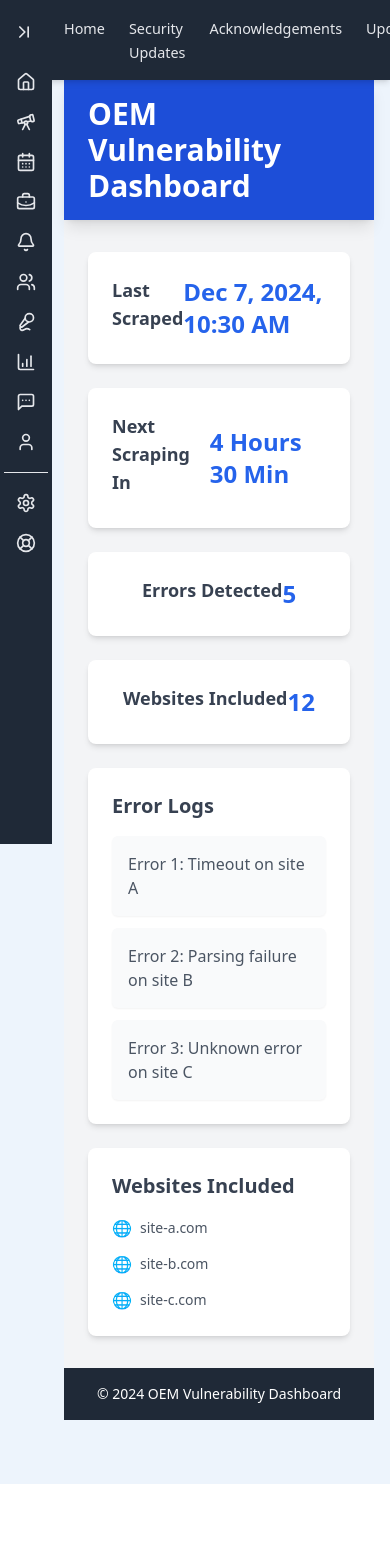
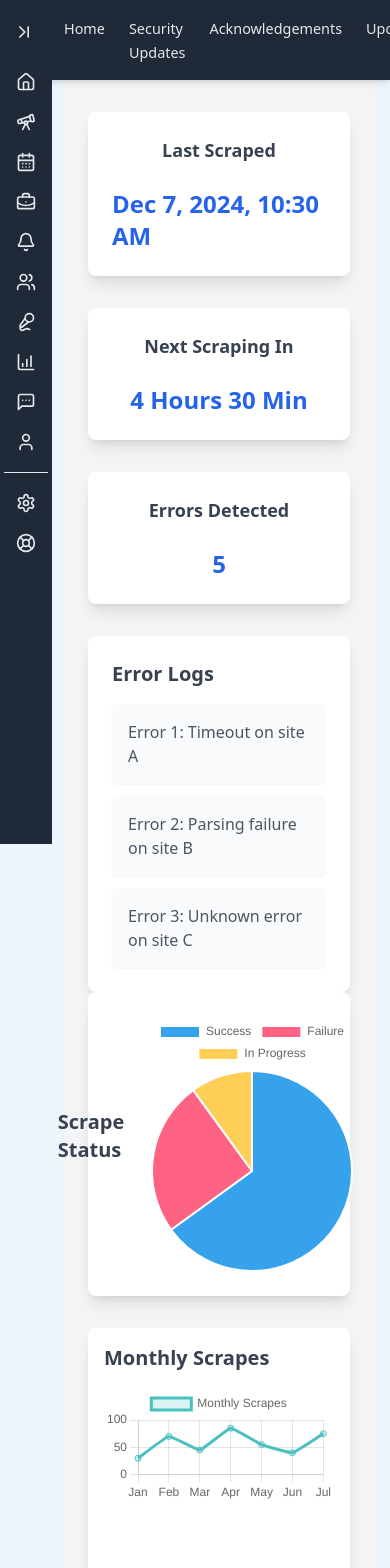
Before and after one commit to itsmanik/oem-vulnerabilities-frontend, a React (Vite) app: page /admin in a window 390 px wide. Shown: the top 1568 px of the page. Before the commit the page ends 1484 px from the top, so only its background shows below. Built offline with nearby package versions, Linux system fonts and the light colour scheme; what @radix-ui/themes would draw is missing.

Commit message:
updated admin page

```diff
--- a/src/components/Admin/AdminPage.jsx
+++ b/src/components/Admin/AdminPage.jsx
@@ -1,9 +1,83 @@
+import React, { useState } from "react";
+import { Line, Pie } from "react-chartjs-2";
+import {
+  Chart as ChartJS,
+  CategoryScale,
+  LinearScale,
+  PointElement,
+  LineElement,
+  Title,
+  Tooltip,
+  Legend,
+} from "chart.js";
+
+// Registering necessary chart elements
+ChartJS.register(CategoryScale, LinearScale, PointElement, LineElement, Title, Tooltip, Legend);
+
+const DashboardCard = ({ title, value }) => {
+  return (
+    <div className="bg-white p-6 rounded-lg shadow-lg flex flex-col justify-center items-center space-y-4">
+      <h3 className="text-lg font-semibold text-gray-700 mb-2">{title}</h3>
+      <p className="text-2xl font-bold text-blue-600">{value}</p>
+    </div>
+  );
+};
+
+const ErrorLogs = ({ logs }) => {
+  return (
+    <div className="bg-white rounded-lg shadow-lg p-6">
+      <h2 className="text-xl font-semibold text-gray-700 mb-4">Error Logs</h2>
+      <ul className="space-y-3">
+        {logs.length > 0 ? (
+          logs.map((log, index) => (
+            <li
+              key={index}
+              className="bg-gray-50 p-4 rounded-md shadow-sm hover:bg-gray-100 transition"
+            >
+              <span className="text-gray-600">{log}</span>
+            </li>
+          ))
+        ) : (
+          <p className="text-gray-500">No errors found!</p>
+        )}
+      </ul>
+    </div>
+  );
+};
+
+// Data for the Line and Pie Charts
+const lineChartData = {
+  labels: ["Jan", "Feb", "Mar", "Apr", "May", "Jun", "Jul"],
+  datasets: [
+    {
+      label: "Monthly Scrapes",
+      data: [30, 70, 45, 85, 55, 40, 75],
+      borderColor: "rgb(75, 192, 192)",
+      backgroundColor: "rgba(75, 192, 192, 0.2)",
+      fill: true,
+      tension: 0.1,
+    },
+  ],
+};
+
+const pieChartData = {
+  labels: ["Success", "Failure", "In Progress"],
+  datasets: [
+    {
+      data: [65, 25, 10],
+      backgroundColor: ["#36A2EB", "#FF6384", "#FFCE56"],
+      hoverBackgroundColor: ["#36A2EB", "#FF6384", "#FFCE56"],
+    },
+  ],
+};
+
 const AdminPage = () => {
+  const [currentView, setCurrentView] = useState("dashboard");
+
   const dashboardData = [
     { title: "Last Scraped", value: "Dec 7, 2024, 10:30 AM" },
     { title: "Next Scraping In", value: "4 Hours 30 Min" },
     { title: "Errors Detected", value: "5" },
-        { title: "Websites Included", value: "12" },
   ];
 
   const errorLogs = [
@@ -12,36 +86,21 @@ const AdminPage = () => {
     "Error 3: Unknown error on site C",
   ];
 
-      const includedWebsites = ["site-a.com", "site-b.com", "site-c.com"];
   return (
-    <div>
-      <div className="min-h-screen bg-gray-100 flex flex-col">
-        <header className="bg-blue-700 text-white py-4 shadow-lg">
-          <div className="container mx-auto flex justify-between items-center px-6">
-            <h1 className="text-3xl font-semibold">
-              OEM Vulnerability Dashboard
-            </h1>
+    <div className="min-h-screen bg-gray-100 flex flex-col px-6 py-8">
+      <main className="flex-grow container mx-auto">
+        {currentView === "dashboard" && (
+          <div className="space-y-8">
+            <div className="grid grid-cols-1 sm:grid-cols-2 lg:grid-cols-3 gap-8">
+              {dashboardData.map((data, index) => (
+                <DashboardCard key={index} title={data.title} value={data.value} />
+              ))}
             </div>
-        </header>
 
-        <main className="flex-grow container mx-auto px-6 py-8">
-          <div className="grid grid-cols-1 sm:grid-cols-2 lg:grid-cols-3 gap-6">
-            {dashboardData.map((data, index) => (
-              <div
-                key={index}
-                className="bg-white rounded-lg shadow-md p-6 flex items-center justify-center"
-              >
-                <h3 className="text-lg font-semibold text-gray-700 mb-2">
-                  {data.title}
-                </h3>
-                <p className="text-2xl font-bold text-blue-600">{data.value}</p>
-              </div>
-            ))}
-
-            <div className="lg:col-span-2 bg-white rounded-lg shadow-md p-6">
-              <h2 className="text-xl font-semibold text-gray-700 mb-4">
-                Error Logs
-              </h2>
+            <div className="lg:flex lg:gap-8">
+              {/* Error Logs Container - Slightly Wider */}
+              <div className="bg-white rounded-lg shadow-lg p-6 w-full lg:w-2/3">
+                <h2 className="text-xl font-semibold text-gray-700 mb-4">Error Logs</h2>
                 <ul className="space-y-3">
                   {errorLogs.length > 0 ? (
                     errorLogs.map((log, index) => (
@@ -57,29 +116,35 @@ const AdminPage = () => {
                   )}
                 </ul>
               </div>
-            <div className="bg-white rounded-lg shadow-md p-6">
-              <h2 className="text-xl font-semibold text-gray-700 mb-4">
-                Websites Included
-              </h2>
-              <ul className="space-y-3">
-                {includedWebsites.map((site, index) => (
-                  <li key={index} className="flex items-center text-gray-600">
-                    <span className="mr-2 text-blue-600">🌐</span>
-                    <span className="text-sm font-medium">{site}</span>
-                  </li>
-                ))}
-              </ul>
+
+              {/* Pie Chart */}
+              <div className="bg-white rounded-lg shadow-lg p-6 w-full lg:w-1/3 flex justify-center items-center">
+                <h2 className="text-xl font-semibold text-gray-700 mb-4">Scrape Status</h2>
+                <div className="w-64 h-64">
+                  <Pie data={pieChartData} />
                 </div>
               </div>
+            </div>
+
+            {/* Monthly Scrapes - Below Error Logs and Pie Chart */}
+            <div className="bg-white rounded-lg shadow-lg p-4 w-full lg:w-3/4">
+              <h2 className="text-xl font-semibold text-gray-700 mb-4">Monthly Scrapes</h2>
+              <div className="h-72">
+                <Line data={lineChartData} />
+              </div>
+            </div>
+          </div>
+        )}
+
+        {currentView === "profile" && (
+          <div className="bg-white p-6 rounded-lg shadow-lg">
+            <h2 className="text-2xl font-semibold text-gray-700 mb-4">User Profile</h2>
+            <p className="text-gray-600">Welcome to your profile! Add relevant details here.</p>
+          </div>
+        )}
       </main>
-
-        <footer className="bg-gray-800 text-white py-4">
-          <div className="container mx-auto text-center">
-            <p className="text-sm">© 2024 OEM Vulnerability Dashboard</p>
-          </div>
-        </footer>
-      </div>
     </div>
   );
 };
+
 export default AdminPage;
```
Lines whose indentation alone changed are shown as unchanged.
